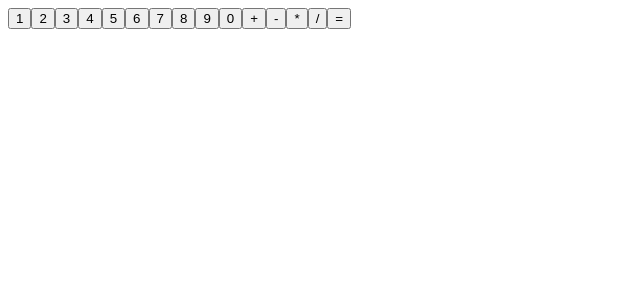
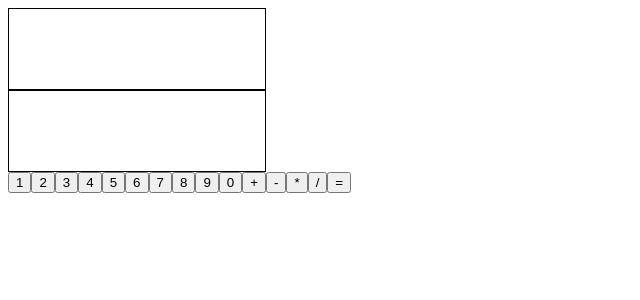
Before and after one commit to fmguerrero96/reactCalc, a React (Vite) app: page / in a window 1280 px wide. Shown: the top 300 px of the page, without its empty margins (0-640 px from the left). Built offline with nearby package versions, Linux system fonts and the light colour scheme.

Commit message:
Create and import styles sheet

```diff
--- a/src/App.jsx
+++ b/src/App.jsx
@@ -3,6 +3,7 @@ import Screen from "./components/Screen"
 import OperatorButton from "./components/OperatorButton"
 import EqualsButton from "./components/EqualsButton"
 import { useState } from "react"
+import '/Users/misaelguerrero/Desktop/odinRepos/calculator/src/styles.css'
 
 export default function App() {
   const [upperValue, setUpperValue] = useState('')
--- /dev/null
+++ b/src/styles.css
@@ -0,0 +1,10 @@
+.mainContainer{
+    width: 50%;
+    height: 50%;
+}
+
+.upper, .lower{
+    width: 20vw;
+    height: 10vh;
+    border: 1px solid black;
+}
```
